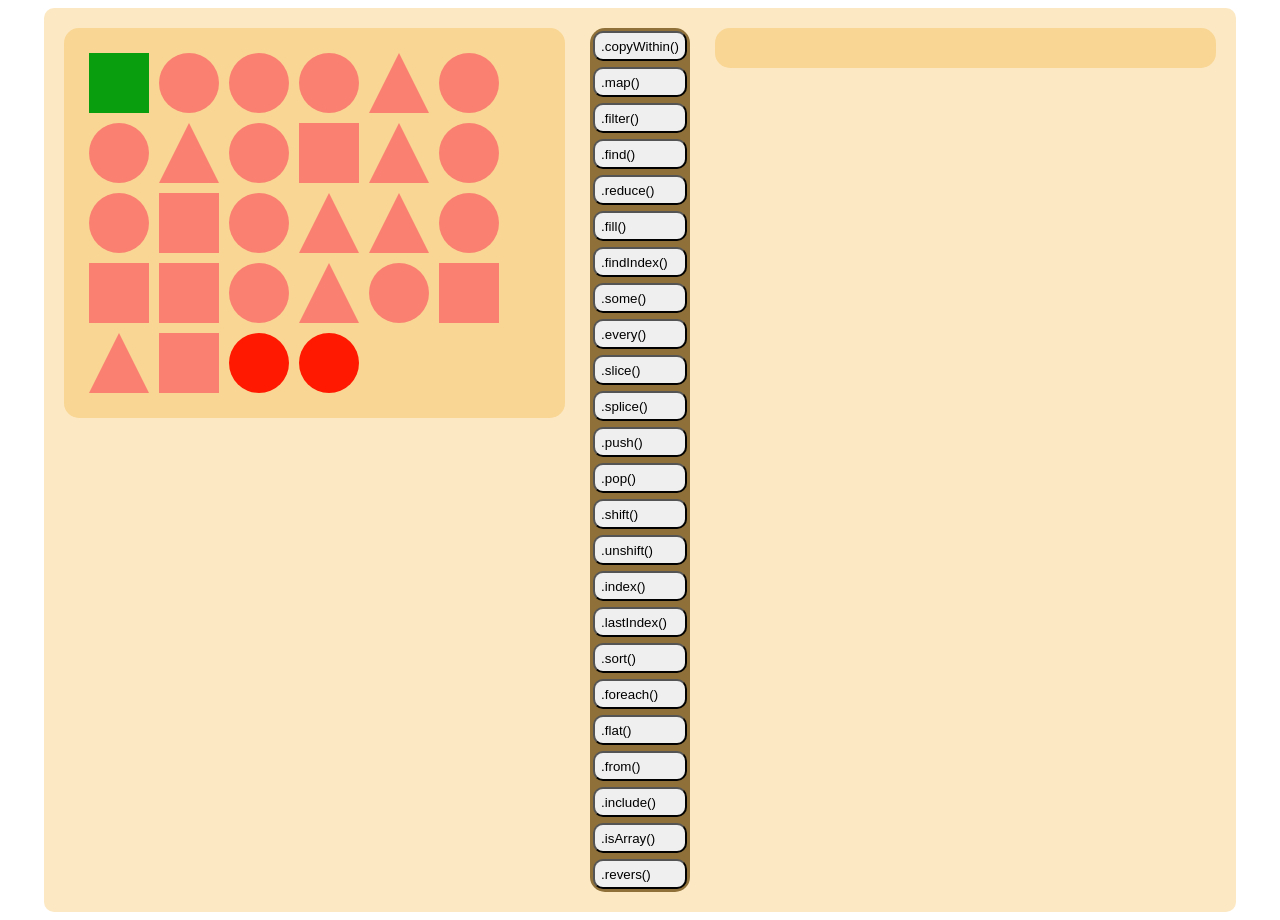
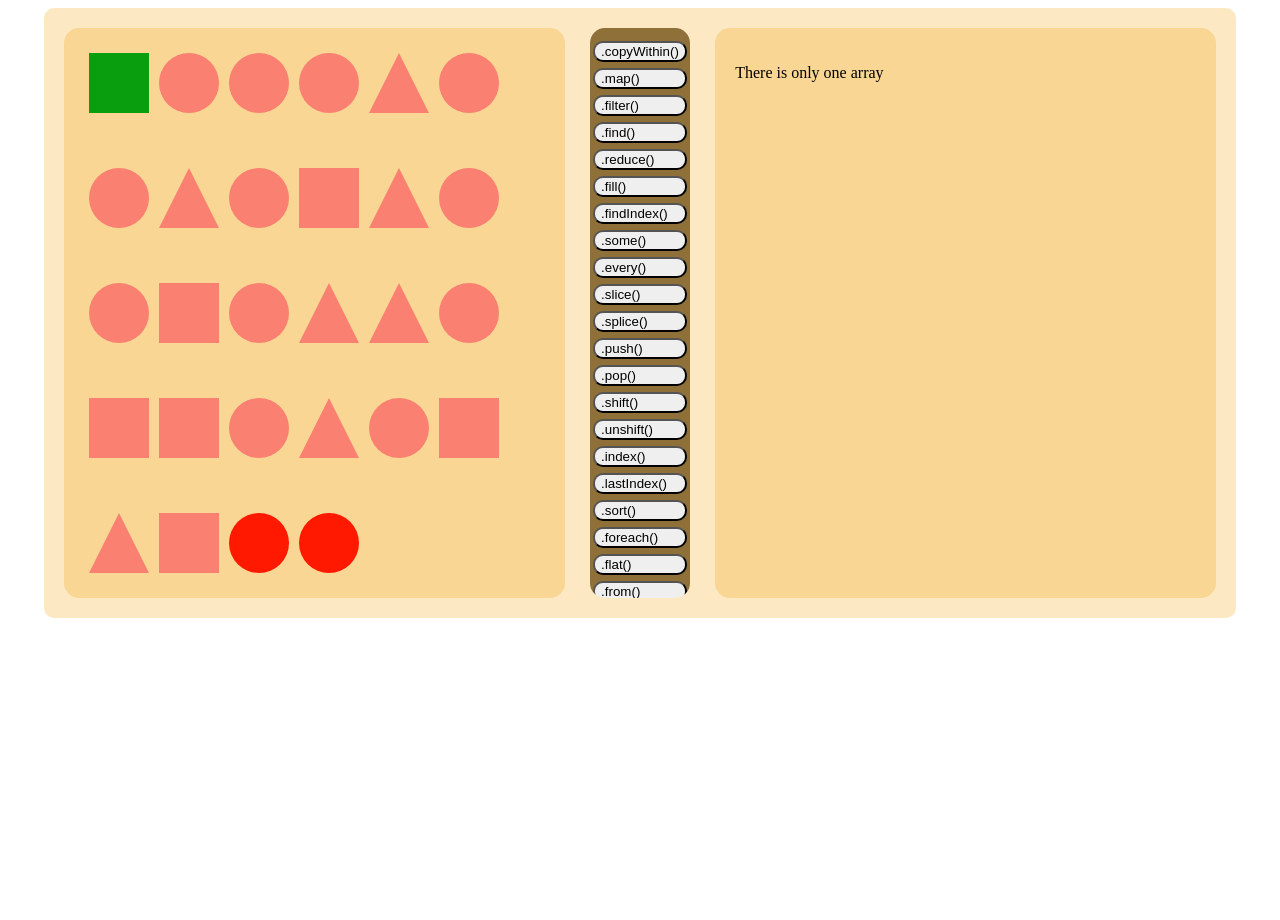
Before and after one commit to RashidBik/JavaScript_Array_Methods, a plain HTML site: page index.html in a window 1280 px wide. Both pictures are taken after a click on the button ".flat()". After the commit the page ends 800 px from the top, so only its background shows below. Drawn offline with Linux system fonts and the light colour scheme.

Commit message:
flat was added and some style was changed

```diff
--- a/Components/script.js
+++ b/Components/script.js
@@ -242,11 +242,34 @@ const frchFnc = () => {
     })
     return echOne;
 }
+// flat method
+const fltFnc = () => {
+    // let fltShapes = [...shapes];
+    // fltShapes.flat(2);
+    p = document.createElement('p');
+    p.textContent = 'There is only one array';
+    document.getElementById('after').appendChild(p);
+}
+// from mehtod
+const frmFnc = () => {
 
+}
+// include method
+const iclFnc = () => {
 
+}
+// isArray mehtod
+const iArrFnc = () => {
 
+}
+// revers mehtod
+const rvrFnc = () => {
 
+}
+// reduce mehtod
+const rducFnc = () => {
 
+}
 
 
 
--- a/index.html
+++ b/index.html
@@ -32,12 +32,12 @@
         <button onclick="srtFnc()" class="btn">.sort()</button>
         <button onclick="frchFnc()" class="btn">.foreach()</button>
         <!-- <button onclick="" class="btn">.concat()</button> -->
-        <button onclick="" class="btn">.flat()</button>
-        <button onclick="" class="btn">.from()</button>
-        <button onclick="" class="btn">.include()</button>
-        <button onclick="" class="btn">.isArray()</button>
+        <button onclick="fltFnc()" class="btn">.flat()</button>
+        <button onclick="frmFnc()" class="btn">.from()</button>
+        <button onclick="iclFnc()" class="btn">.include()</button>
+        <button onclick="iArrFnc()" class="btn">.isArray()</button>
         <!-- <button onclick="" class="btn">.join()</button> -->
-        <button onclick="" class="btn">.revers()</button>
+        <button onclick="rvrFnc()" class="btn">.revers()</button>
 
       </div>
       <div id="after">
--- a/style.css
+++ b/style.css
@@ -5,6 +5,7 @@
     margin: auto;
     padding: 20px;
     border-radius: 10px;
+    /* height: 565px; */
 }
 #befor{
     display: flex;
@@ -12,23 +13,27 @@
     align-content: space-between;
     flex-wrap: wrap;
     align-items: center;
-    height: 100%;
     width: 40%;
+    /* height: auto; */
+    /* flex-basis: 60px; */
     background-color: rgb(249, 214, 147);
     border-radius: 15px;
 
 }
 .items{
     margin: 5px;
+    height: 60px;
+    width: 60px;
 }
 #buttons{
     display: flex;
     flex-direction: column;
-    justify-content: space-around;
-    height: 100%;
+    justify-content: space-between;
     background-color: rgb(143, 112, 56);
     border-radius: 15px;
-
+    overflow: auto;
+    height: 550px;
+    padding: 10px 0 10px 0;
 
 }
 .btn{
@@ -45,7 +50,6 @@
     align-content: space-between;
     flex-wrap: wrap;
     align-items: center;
-    height: 100%;
     width: 40%;
     background-color: rgb(249, 214, 147);
     border-radius: 15px;
@@ -55,6 +59,7 @@
         width: 100vw;
         background-color: rgb(252, 232, 195);
     }
+
 }
 @media (min-width: 560px) {
     #container{
@@ -62,8 +67,6 @@
     }
 }
 .square{
-    width: 60px;
-    height: 60px;
     background: salmon;
     margin-left: 5px;
 
@@ -78,22 +81,16 @@
 
 }
 .circle{
-    width: 60px;
-    height: 60px;
     background: salmon;
     border-radius: 50%;
     margin-left: 5px;
 }
 .redCircle{
-    width: 60px;
-    height: 60px;
     background: rgb(255, 25, 0);
     border-radius: 50%;
     margin-left: 5px;
 }
 .green{
-    width: 60px;
-    height: 60px;
     background: rgb(9, 158, 14);
     margin-left: 5px;
 
```
